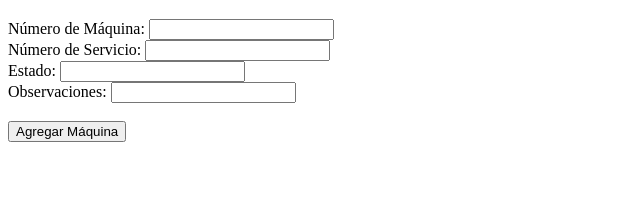
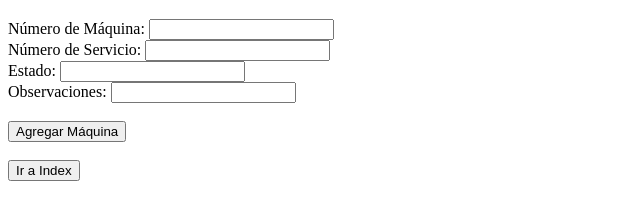
Before and after one commit to Nyrk19/Serv, a website: page public/index.html in a window 1280 px wide. Shown: the part 61-280 px from the top of the page, without its empty margins (0-640 px from the left). Drawn offline with Linux system fonts and the light colour scheme; no server answers.

Commit message:
Comitprimero

```diff
--- a/public/index.html
+++ b/public/index.html
@@ -18,12 +18,19 @@
     <input type="text" id="estado" required><br>
     <label for="observaciones">Observaciones:</label>
     <input type="text" id="observaciones" required><br><br>
-    <button type="button" onclick="agregarMaquina()">Agregar Máquina</button>
+    <button type="button" onclick="agregarMaquina()">Agregar Máquina</button><br>
   </form>
+  <br>
+  <button id="redirectButton">Ir a Index</button>
 
   <ul id="maquinasList"></ul>
 
   <script>
+    // Función para redirigir a index.html
+    function redirectToIndex() {
+      window.location.href = '/index.html'; // Cambia 'index.html' al nombre de tu archivo principal si es diferente
+    }
+
     async function cargarMaquinas() {
       const response = await fetch('/api/maquinas');
       const maquinas = await response.json();
@@ -68,6 +75,8 @@
         alert('Error al agregar la máquina');
       }
     }
+    // Agrega un evento de clic al botón para que llame a la función de redirección
+    document.getElementById('redirectButton').addEventListener('click', redirectToIndex);
 
     // Cargar las máquinas al cargar la página
     cargarMaquinas();
```
Also changed, not shown: public/visualizar.html (+0 -10 lines).
